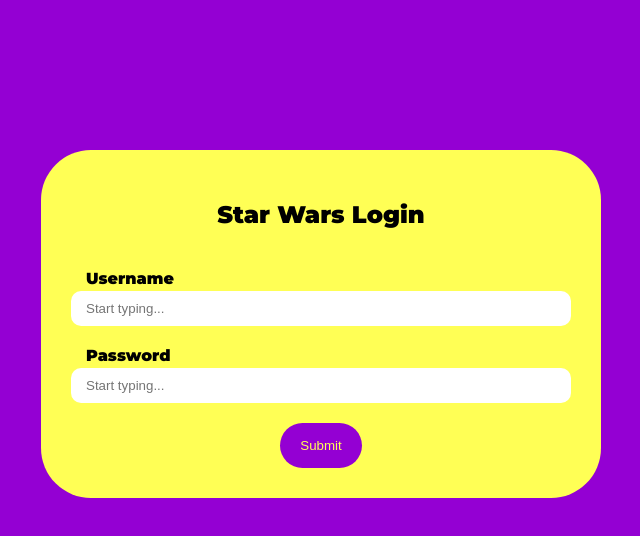
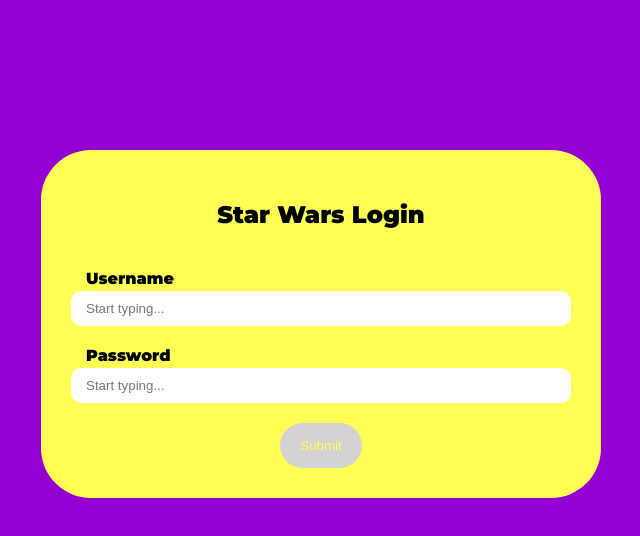
Before and after one commit to Dimitar560/StarWarsLoginPage, a React (Vite) app: page / in a window 1280 px wide. Shown: the top 536 px of the page, without its empty margins (319-959 px from the left). Built offline with nearby package versions, Linux system fonts and the light colour scheme.

Commit message:
Validation added
- Disable button added
- Disable style added
- Input change handler added
- Click handler added
- Button validation added

```diff
--- a/src/components/LoginForm/LoginForm.tsx
+++ b/src/components/LoginForm/LoginForm.tsx
@@ -1,8 +1,25 @@
+import { useEffect, useState } from "react";
 import SubmitButton from "../elements/buttons/SubmitButton";
 import TextInput from "../elements/inputs/TextInput";
 import styles from "./LoginForm.module.css";
 
 export default function LoginForm() {
+    const [username, setUsername] = useState("");
+    const [password, setPassword] = useState("");
+    const [active, setActive] = useState(false);
+
+    useEffect(() => {
+        let activeBtn = false;
+
+        if (username !== "" && password !== "") {
+            activeBtn = true;
+        } else {
+            activeBtn = false;
+        }
+
+        setActive(activeBtn);
+    }, [username, password]);
+
     return (
         <section className={styles.wrap}>
             <h1>Star Wars Login</h1>
@@ -11,14 +28,18 @@
                 labelText="Username"
                 inputType={"text"}
                 defaultText="Start typing..."
+                changeHandler={(e) => setUsername(e.target.value)}
             />
             <TextInput
                 inputName="password"
                 labelText="Password"
                 inputType={"password"}
                 defaultText="Start typing..."
+                changeHandler={(e) => setPassword(e.target.value)}
             />
-            <SubmitButton>{"Submit"}</SubmitButton>
+            <SubmitButton btnActive={active} clickHandler={() => console.log("Click")}>
+                {"Submit"}
+            </SubmitButton>
         </section>
     );
 }
--- a/src/components/elements/buttons/SubmitButton.module.css
+++ b/src/components/elements/buttons/SubmitButton.module.css
@@ -15,3 +15,7 @@
 .btn:active {
     outline: black 1px solid;
 }
+
+.disabled {
+    background-color: lightgrey;
+}
--- a/src/components/elements/buttons/SubmitButton.tsx
+++ b/src/components/elements/buttons/SubmitButton.tsx
@@ -1,10 +1,23 @@
-import { type ReactNode } from "react";
+import { type MouseEventHandler, type ReactNode } from "react";
 import styles from "./SubmitButton.module.css";
 
 interface IProps {
     children: ReactNode;
+    btnActive: boolean;
+    clickHandler?: MouseEventHandler<HTMLButtonElement>;
 }
 
-export default function SubmitButton({ children }: IProps) {
-    return <button className={styles.btn}>{children}</button>;
+export default function SubmitButton({ children, btnActive, clickHandler }: IProps) {
+    return (
+        <>
+            {btnActive && (
+                <button className={styles.btn} onClick={clickHandler}>
+                    {children}
+                </button>
+            )}
+            {!btnActive && (
+                <button className={`${styles.btn} ${styles.disabled}`}>{children}</button>
+            )}
+        </>
+    );
 }
--- a/src/components/elements/inputs/TextInput.tsx
+++ b/src/components/elements/inputs/TextInput.tsx
@@ -1,3 +1,4 @@
+import {type ChangeEventHandler } from "react";
 import styles from "./TextInput.module.css";
 
 interface IProps {
@@ -5,9 +6,10 @@
     defaultText: string;
     inputType: "text" | "password";
     labelText: string;
+    changeHandler: ChangeEventHandler<HTMLInputElement>
 }
 
-export default function TextInput({ inputName, defaultText, inputType, labelText }: IProps) {
+export default function TextInput({ inputName, defaultText, inputType, labelText, changeHandler }: IProps) {
     return (
         <div className={styles.inputWrap}>
             <label className={styles.inputLabel} htmlFor={inputName}>
@@ -18,6 +20,7 @@
                 placeholder={defaultText}
                 name={inputName}
                 type={inputType}
+                onChange={changeHandler}
             />
         </div>
     );
```
